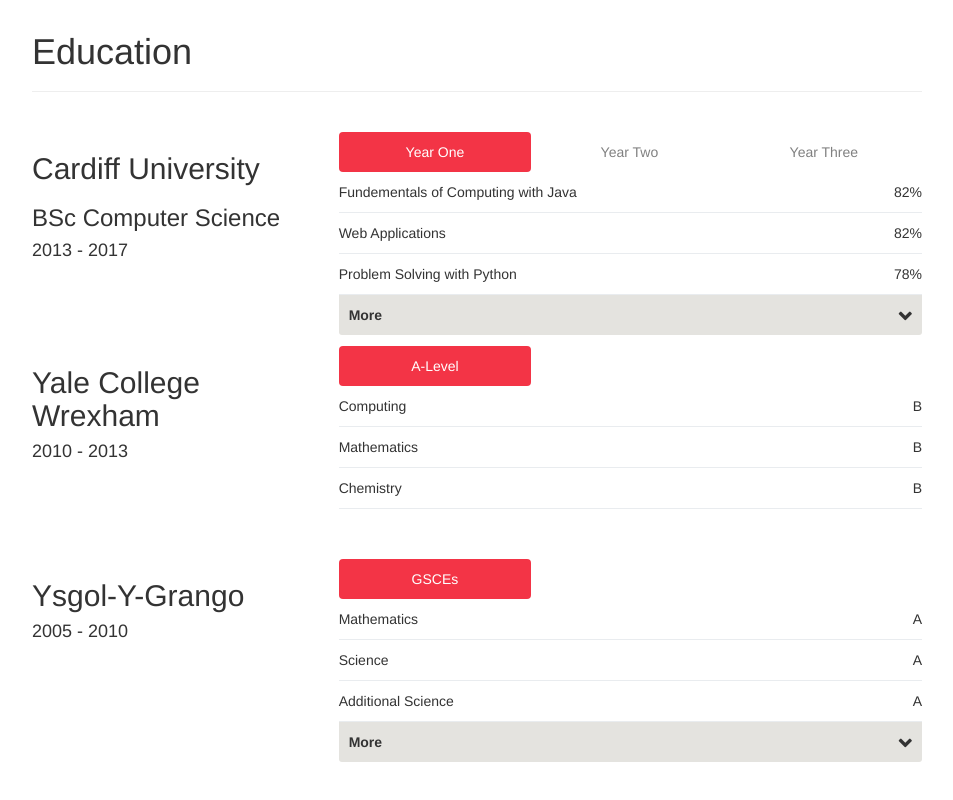
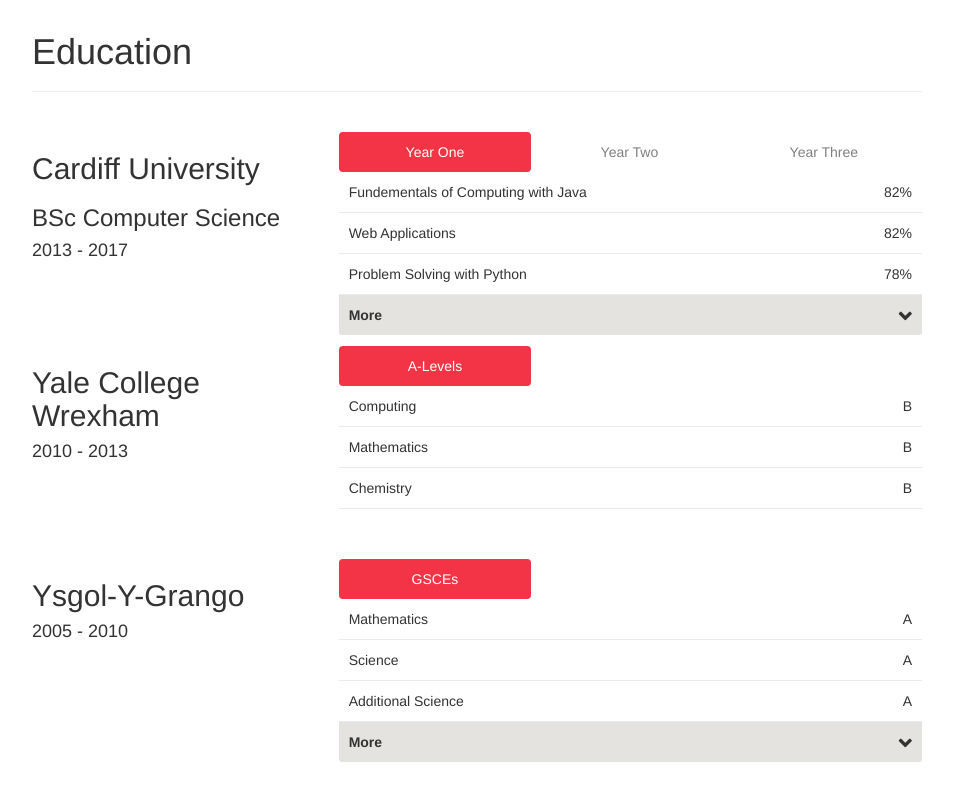
Before and after one commit to rj93/rj93.github.io, a plain HTML site: page index.html in a window 1280 px wide. Shown: the part 1311-2111 px from the top of the page, without its empty margins (163-1116 px from the left). Drawn offline with nearby package versions, Linux system fonts and the light colour scheme.

Commit message:
minor tweaks

```diff
--- a/css/website.css
+++ b/css/website.css
@@ -1,10 +1,10 @@
 ::selection {
-  background: #f33446;
-  color: #ffffff;
+	background: #f33446;
+	color: #ffffff;
 }
 ::-moz-selection {
-  background: #f33446;
-  color: #ffffff;
+	background: #f33446;
+	color: #ffffff;
 }
 
 html, body {
@@ -105,8 +105,8 @@
 	bottom: 8px;
  }
  @keyframes bounce {
-	0%   {padding: 0em;}
-	50%  {padding: 0.8em;}
+	0%		{padding: 0em;}
+	50%		{padding: 0.8em;}
 }
 
 #typed-cursor{
@@ -159,16 +159,18 @@
 	background-color: #f33446;
 }
 
-/*.module {
-	height: 20px;
+.module {
+	/*height: 20px;
 	margin-top: 10px;
-	margin-bottom: 10px;
-}*/
+	margin-bottom: 10px;*/
+	padding: 0px 10px;
+}
 .module-title {
 	white-space: ellipsis;
 	width: 88%;
 	overflow: hidden;
 	text-overflow: clip;
+	/*padding-left: 10px;*/
 }
 .module-mark {
 	float: right !important;
@@ -180,13 +182,14 @@
 	list-style-type: none;
 	background: white;
 }
-#education .tab-content  li {
+#education .tab-content li {
 	line-height: 40px;
 	border-bottom: 1px solid #e9ecef;
 }
 #education .tab-content li ul {
 	padding: 0;
 }
+
 
 .show-more {
 	position: relative;
--- a/index.html
+++ b/index.html
@@ -206,7 +206,7 @@
 				</div>
 				<div class="col-md-8">
 					<ul class="nav nav-pills">
-						<li role="presentation" class="active"><a data-toggle="pill" href="#year-one">A-Level</a></li>
+						<li role="presentation" class="active"><a data-toggle="pill" href="#year-one">A-Levels</a></li>
 					</ul>
 
 					<div class="tab-content">
```
